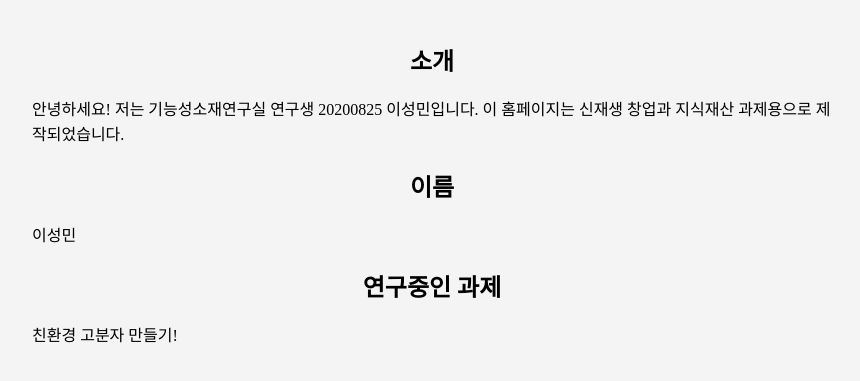
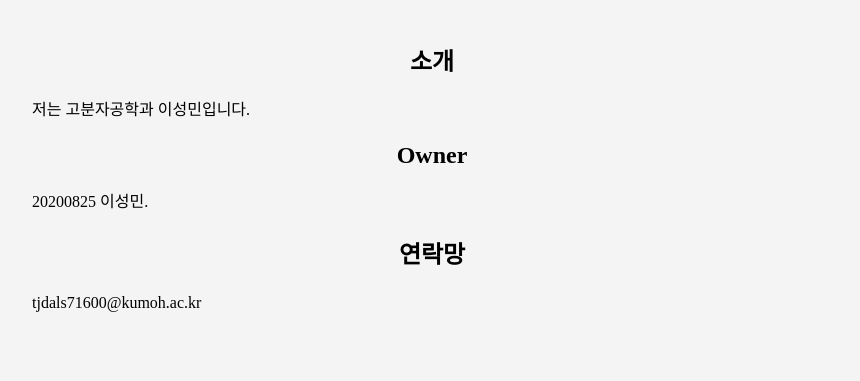
Before and after one commit to letsgo-seongmin-girl/ghghghg, a plain HTML site: page INDEX.HTML in a window 1280 px wide. Shown: the part 107-488 px from the top of the page, without its empty margins (208-1068 px from the left). Drawn offline with Linux system fonts and the light colour scheme.

Commit message:
Update INDEX.HTML

```diff
--- a/INDEX.HTML
+++ b/INDEX.HTML
@@ -38,15 +38,15 @@
     <div class="container">
         <section id="about">
             <h2>소개</h2>
-            <p>안녕하세요! 저는 기능성소재연구실 연구생 20200825 이성민입니다. 이 홈페이지는 신재생 창업과 지식재산 과제용으로 제작되었습니다.</p>
+            <p>저는 고분자공학과 이성민입니다. </p>
         </section>
         <section id="portfolio">
-            <h2>이름</h2>
-            <p>이성민</p>
+            <h2>Owner</h2>
+            <p>20200825 이성민.</p>
         </section>
-        <section id="portfolio">
-            <h2>연구중인 과제</h2>
-            <p>친환경 고분자 만들기!</p>
+        <section id="contact">
+            <h2>연락망</h2>
+            <p>tjdals71600@kumoh.ac.kr</p>
         </section>
     </div>
 </body>
```
